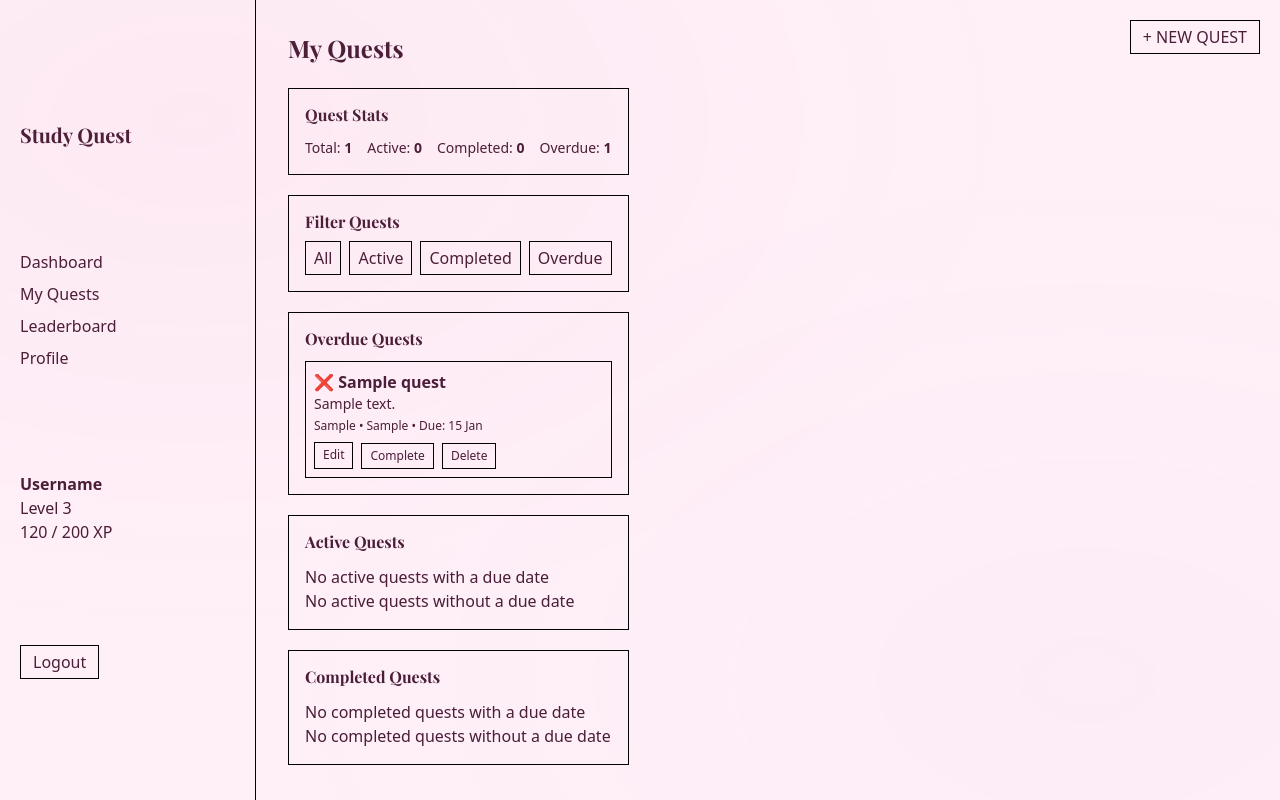
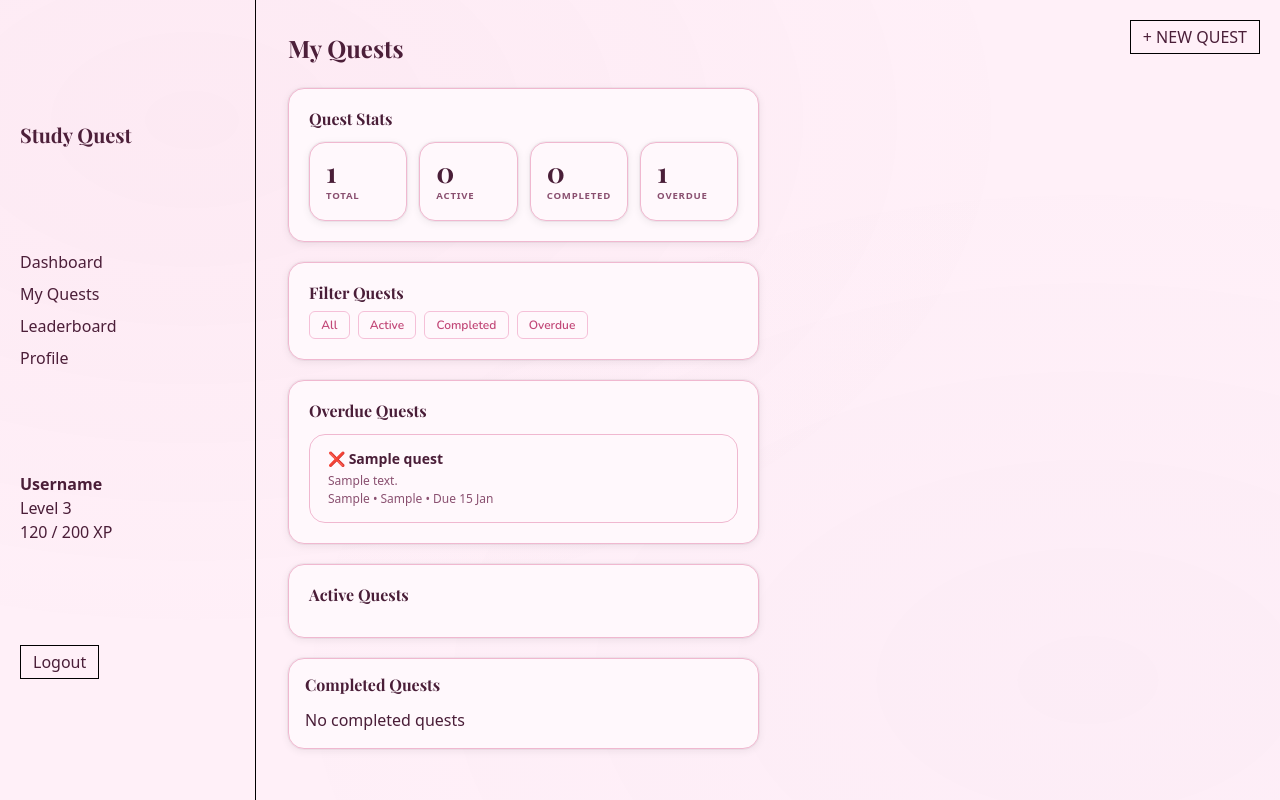
Before and after one commit to sjiang0/CITS3403-Group-Project, a Flask app: page /my-quests in a window 1280 px wide. Run offline with Flask 3, Linux system fonts and the light colour scheme; the visitor is signed in with stand-in values (Sample User, id 1); tables that the repository leaves empty hold one stand-in row (values such as "Sample post"); some libraries are stand-ins or nearby versions; some web fonts are replaced.

Commit message:
restructure my_quests page to match style.css and add styles

```diff
--- a/studyquest/app/templates/my_quests.html
+++ b/studyquest/app/templates/my_quests.html
@@ -7,74 +7,66 @@
 <h2 class="text-2xl font-bold mb-6">My Quests</h2>
 
 <!-- QUEST STATS -->
-<section class="border border-black p-4 mb-5">
+<section class="card mb-5">
   <h3 class="font-bold mb-3">Quest Stats</h3>
-  <div class="flex justify-between text-sm">
-    <p>Total: <strong>{{ total_quests }}</strong></p>
-    <p>Active: <strong>{{ active_count }}</strong></p>
-    <p>Completed: <strong>{{ completed_count }}</strong></p>
-    <p>Overdue: <strong>{{ overdue_count }}</strong></p>
+  <div class="grid-stats">
+    <div class="stat-card"><div class="stat-value">{{ total_quests }}</div><div class="stat-label">Total</div></div>
+    <div class="stat-card"><div class="stat-value">{{ active_count }}</div><div class="stat-label">Active</div></div>
+    <div class="stat-card"><div class="stat-value">{{ completed_count }}</div><div class="stat-label">Completed</div></div>
+    <div class="stat-card"><div class="stat-value">{{ overdue_count }}</div><div class="stat-label">Overdue</div></div>
   </div>
 </section>
 
 <!-- FILTERS -->
-<section class="border border-black p-4 mb-5">
+<section class="card mb-5">
   <h3 class="font-bold mb-2">Filter Quests</h3>
   <div class="flex gap-2 flex-wrap">
-    <button class="border border-black px-2 py-1">All</button>
-    <button class="border border-black px-2 py-1">Active</button>
-    <button class="border border-black px-2 py-1">Completed</button>
-    <button class="border border-black px-2 py-1">Overdue</button>
+    <button class="btn btn-outline btn-sm">All</button>
+    <button class="btn btn-outline btn-sm">Active</button>
+    <button class="btn btn-outline btn-sm">Completed</button>
+    <button class="btn btn-outline btn-sm">Overdue</button>
   </div>
 </section>
 
 <!-- ================= OVERDUE ================= -->
-<section class="border border-black p-4 mb-5">
+<section class="card mb-5">
   <h3 class="font-bold mb-3">Overdue Quests</h3>
 
   <ul class="space-y-2">
     {% for quest in overdue_quests %}
-      <li class="border border-black p-2">
+      <li class="quest-item" data-difficulty="{{ quest.difficulty|lower }}">
 
-        <p class="font-bold">❌ {{ quest.title }}</p>
-        <p class="text-sm">{{ quest.description }}</p>
+        <div class="quest-body">
 
-        <p class="text-xs mt-1">
+          <div class="quest-title">❌ {{ quest.title }}</div>
+
+          <div class="quest-meta">
+            {{ quest.description }}<br>
             {{ quest.quest_type | capitalize }} • {{ quest.difficulty | capitalize }}
-          • Due: {{ quest.due_date.strftime('%d %b') }}
-        </p>
+            • Due {{ quest.due_date.strftime('%d %b') }}
+          </div>
 
-        <!-- ACTIONS -->
-        <div class="flex gap-2 mt-2">
+        </div>
 
-          <!-- EDIT (hide if completed) -->
+        <div class="quest-actions">
+
           {% if quest.status != "Completed" %}
-          <a href="{{ url_for('edit_quest', quest_id=quest.id) }}"
-             class="border border-black px-2 py-1 text-xs">
-            Edit
-          </a>
+          <a href="{{ url_for('edit_quest', quest_id=quest.id) }}" class="btn btn-outline btn-sm">Edit</a>
           {% endif %}
 
-          <!-- COMPLETE -->
           {% if quest.status != "Completed" %}
-          <form method="POST"
-                action="{{ url_for('complete_quest', quest_id=quest.id) }}">
-            <button class="border border-black px-2 py-1 text-xs">
-              Complete
-            </button>
+          <form method="POST" action="{{ url_for('complete_quest', quest_id=quest.id) }}">
+            <button class="btn btn-outline btn-sm">Complete</button>
           </form>
           {% endif %}
 
-          <!-- DELETE -->
-          <form method="POST"
-                action="{{ url_for('delete_quest', quest_id=quest.id) }}"
+          <form method="POST" action="{{ url_for('delete_quest', quest_id=quest.id) }}"
                 onsubmit="return confirm('Delete this quest?');">
-            <button class="border border-black px-2 py-1 text-xs">
-              Delete
-            </button>
+            <button class="btn btn-danger btn-sm">Delete</button>
           </form>
 
         </div>
+
       </li>
     {% else %}
       <li>No overdue quests</li>
@@ -83,175 +75,114 @@
 </section>
 
 <!-- ================= ACTIVE ================= -->
-<section class="border border-black p-4 mb-5">
+<section class="card mb-5">
   <h3 class="font-bold mb-3">Active Quests</h3>
 
-  {% if active_quests_with_due_date %}
-    <h4 class="font-semibold mt-4 mb-2">With Due Date</h4>
   <ul class="space-y-2">
+
     {% for quest in active_quests_with_due_date %}
-        <li class="border border-black p-2">
+      <li class="quest-item" data-difficulty="{{ quest.difficulty|lower }}">
 
-          <p class="font-bold">{{ quest.title }}</p>
-          <p class="text-sm">{{ quest.description }}</p>
+        <div class="quest-body">
 
-          <p class="text-xs mt-1">
+          <div class="quest-title">{{ quest.title }}</div>
+
+          <div class="quest-meta">
+            {{ quest.description }}<br>
             {{ quest.quest_type | capitalize }} • {{ quest.difficulty | capitalize }}
-            • Due: {{ quest.due_date.strftime('%d %b') }}
-          </p>
-
-          <div class="flex gap-2 mt-2">
-
-            <a href="{{ url_for('edit_quest', quest_id=quest.id) }}"
-               class="border border-black px-2 py-1 text-xs">
-              Edit
-            </a>
-
-            <form method="POST"
-                  action="{{ url_for('complete_quest', quest_id=quest.id) }}">
-              <button class="border border-black px-2 py-1 text-xs">
-                Complete
-              </button>
-            </form>
-
-            <form method="POST"
-                  action="{{ url_for('delete_quest', quest_id=quest.id) }}"
-                  onsubmit="return confirm('Delete this quest?');">
-              <button class="border border-black px-2 py-1 text-xs">
-                Delete
-              </button>
-            </form>
+            • Due {{ quest.due_date.strftime('%d %b') }}
+          </div>
 
         </div>
+
+        <div class="quest-actions">
+          <a href="{{ url_for('edit_quest', quest_id=quest.id) }}" class="btn btn-outline btn-sm">Edit</a>
+          <form method="POST" action="{{ url_for('complete_quest', quest_id=quest.id) }}">
+            <button class="btn btn-outline btn-sm">Complete</button>
+          </form>
+          <form method="POST" action="{{ url_for('delete_quest', quest_id=quest.id) }}">
+            <button class="btn btn-danger btn-sm">Delete</button>
+          </form>
+        </div>
+
       </li>
     {% endfor %}
-    </ul>
-  {% else %}
-    <p>No active quests with a due date</p>
-  {% endif %}
 
-  {% if active_quests_no_due_date %}
-    <h4 class="font-semibold mt-4 mb-2">No Due Date</h4>
-    <ul class="space-y-2">
     {% for quest in active_quests_no_due_date %}
-        <li class="border border-black p-2">
+      <li class="quest-item" data-difficulty="{{ quest.difficulty|lower }}">
 
-          <p class="font-bold">{{ quest.title }}</p>
-          <p class="text-sm">{{ quest.description }}</p>
+        <div class="quest-body">
 
-          <p class="text-xs mt-1">
-            {{ quest.quest_type | capitalize }} • {{ quest.difficulty | capitalize }} • No due date
-          </p>
+          <div class="quest-title">{{ quest.title }}</div>
 
-          <div class="flex gap-2 mt-2">
-
-            <a href="{{ url_for('edit_quest', quest_id=quest.id) }}"
-               class="border border-black px-2 py-1 text-xs">
-              Edit
-            </a>
-
-            <form method="POST"
-                  action="{{ url_for('complete_quest', quest_id=quest.id) }}">
-              <button class="border border-black px-2 py-1 text-xs">
-                Complete
-              </button>
-            </form>
-
-            <form method="POST"
-                  action="{{ url_for('delete_quest', quest_id=quest.id) }}"
-                  onsubmit="return confirm('Delete this quest?');">
-              <button class="border border-black px-2 py-1 text-xs">
-                Delete
-              </button>
-            </form>
+          <div class="quest-meta">
+            {{ quest.description }}<br>
+            {{ quest.quest_type | capitalize }} • {{ quest.difficulty | capitalize }}
+            • No due date
+          </div>
 
         </div>
+
+        <div class="quest-actions">
+          <a href="{{ url_for('edit_quest', quest_id=quest.id) }}" class="btn btn-outline btn-sm">Edit</a>
+          <form method="POST" action="{{ url_for('complete_quest', quest_id=quest.id) }}">
+            <button class="btn btn-outline btn-sm">Complete</button>
+          </form>
+          <form method="POST" action="{{ url_for('delete_quest', quest_id=quest.id) }}">
+            <button class="btn btn-danger btn-sm">Delete</button>
+          </form>
+        </div>
+
       </li>
     {% endfor %}
+
   </ul>
-  {% else %}
-    <p>No active quests without a due date</p>
-  {% endif %}
 </section>
 
 <!-- ================= COMPLETED ================= -->
-<section class="border border-black p-4">
+<section class="card p-4">
   <h3 class="font-bold mb-3">Completed Quests</h3>
 
-  {% if completed_quests_with_due_date %}
-    <h4 class="font-semibold mt-4 mb-2">With Due Date</h4>
   <ul class="space-y-2">
-      {% for quest in completed_quests_with_due_date %}
-        <li class="border border-black p-2 opacity-70">
 
-          <p class="font-bold">✅ {{ quest.title }}</p>
-          <p class="text-sm">{{ quest.description }}</p>
+    {% for quest in completed_quests_with_due_date + completed_quests_no_due_date %}
+      <li class="quest-item complete" data-difficulty="{{ quest.difficulty|lower }}">
 
-          <p class="text-xs mt-1">
+        <div class="quest-body">
+
+          <div class="quest-title">✅ {{ quest.title }}</div>
+
+          <div class="quest-meta">
+            {{ quest.description }}<br>
             {{ quest.quest_type | capitalize }} • {{ quest.difficulty | capitalize }}
-            • Due: {{ quest.due_date.strftime('%d %b') }}
-          </p>
 
-          <div class="flex gap-2 mt-2">
+            {% if quest.due_date %}
+              • Due {{ quest.due_date.strftime('%d %b') }}
+            {% else %}
+              • No due date
+            {% endif %}
+          </div>
 
-            <!--UNCOMPLETE-->
-            <div class="flex gap-2 mt-2">
-            <form method="POST"
-                  action="{{ url_for('uncomplete_quest', quest_id=quest.id) }}">
-              <button class="border border-black px-2 py-1 text-xs">
-                Uncomplete
-              </button>
+        </div>
+
+        <div class="quest-actions">
+
+          <form method="POST" action="{{ url_for('uncomplete_quest', quest_id=quest.id) }}">
+            <button class="btn btn-gold btn-sm">Uncomplete</button>
           </form>
 
-            <!-- DELETE ONLY -->
-            <form method="POST"
-                  action="{{ url_for('delete_quest', quest_id=quest.id) }}"
-                  onsubmit="return confirm('Delete this completed quest?');">
-              <button class="border border-black px-2 py-1 text-xs">
-                Delete
-              </button>
+          <form method="POST" action="{{ url_for('delete_quest', quest_id=quest.id) }}">
+            <button class="btn btn-danger btn-sm">Delete</button>
           </form>
 
         </div>
 
       </li>
+    {% else %}
+      <li>No completed quests</li>
     {% endfor %}
+
   </ul>
-  {% else %}
-    <p>No completed quests with a due date</p>
-  {% endif %}
-
-  {% if completed_quests_no_due_date %}
-    <h4 class="font-semibold mt-4 mb-2">No Due Date</h4>
-    <ul class="space-y-2">
-      {% for quest in completed_quests_no_due_date %}
-        <li class="border border-black p-2 opacity-70">
-
-          <p class="font-bold">✅ {{ quest.title }}</p>
-          <p class="text-sm">{{ quest.description }}</p>
-
-          <p class="text-xs mt-1">
-            {{ quest.quest_type | capitalize }} • {{ quest.difficulty | capitalize }} • No due date
-          </p>
-
-          <div class="flex gap-2 mt-2">
-
-            <form method="POST"
-                  action="{{ url_for('delete_quest', quest_id=quest.id) }}"
-                  onsubmit="return confirm('Delete this completed quest?');">
-              <button class="border border-black px-2 py-1 text-xs">
-                Delete
-              </button>
-            </form>
-
-          </div>
-
-        </li>
-      {% endfor %}
-    </ul>
-  {% else %}
-    <p>No completed quests without a due date</p>
-  {% endif %}
 </section>
 
 {% endblock %}
```
Lines whose indentation alone changed are shown as unchanged.
